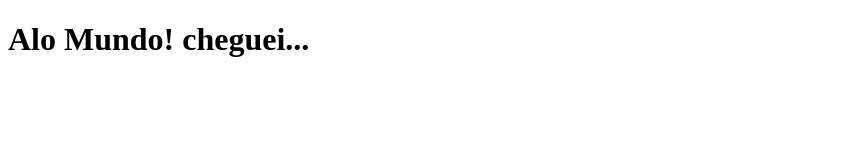
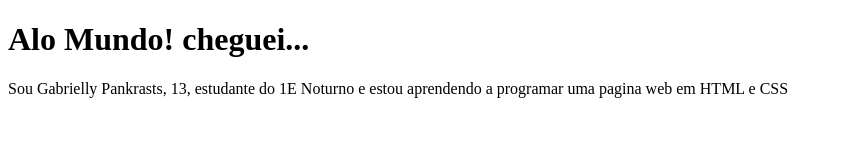
Before and after one commit to bygabiih/primeiro-repositorio, a plain HTML site: page index.html in a window 1280 px wide. Shown: the whole page, without its empty margins (0-843 px from the left). Drawn offline with Linux system fonts and the light colour scheme.

Commit message:
Aula de estilo

```diff
--- a/index.html
+++ b/index.html
@@ -6,7 +6,10 @@
     <title>Primeiro HTML </title>
 </head>
 <body>
+
     <H1> Alo Mundo! cheguei...</H1>
+
+    <p>Sou Gabrielly Pankrasts, 13, estudante do 1E Noturno e estou aprendendo a programar uma pagina web em HTML e CSS</p>
 
 </body>
 </html>
--- /dev/null
+++ b/style.css
@@ -0,0 +1,13 @@
+body {
+    background-color: blueviolet;
+    color: antiquewhite;
+}
+
+h1 {
+    font-size: 30px;
+}
+
+P {
+    color: rgb(214, 175, 124);
+    font-size: 16px;
+}
```
